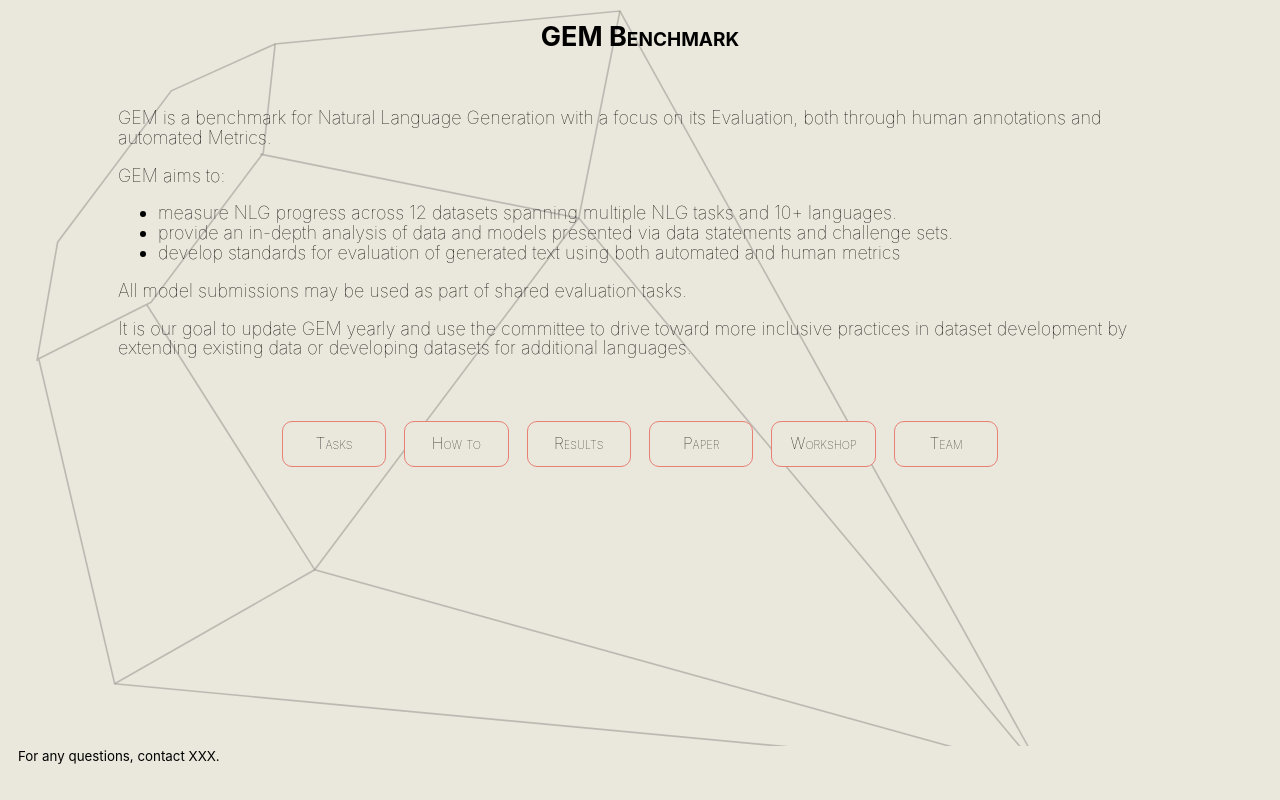
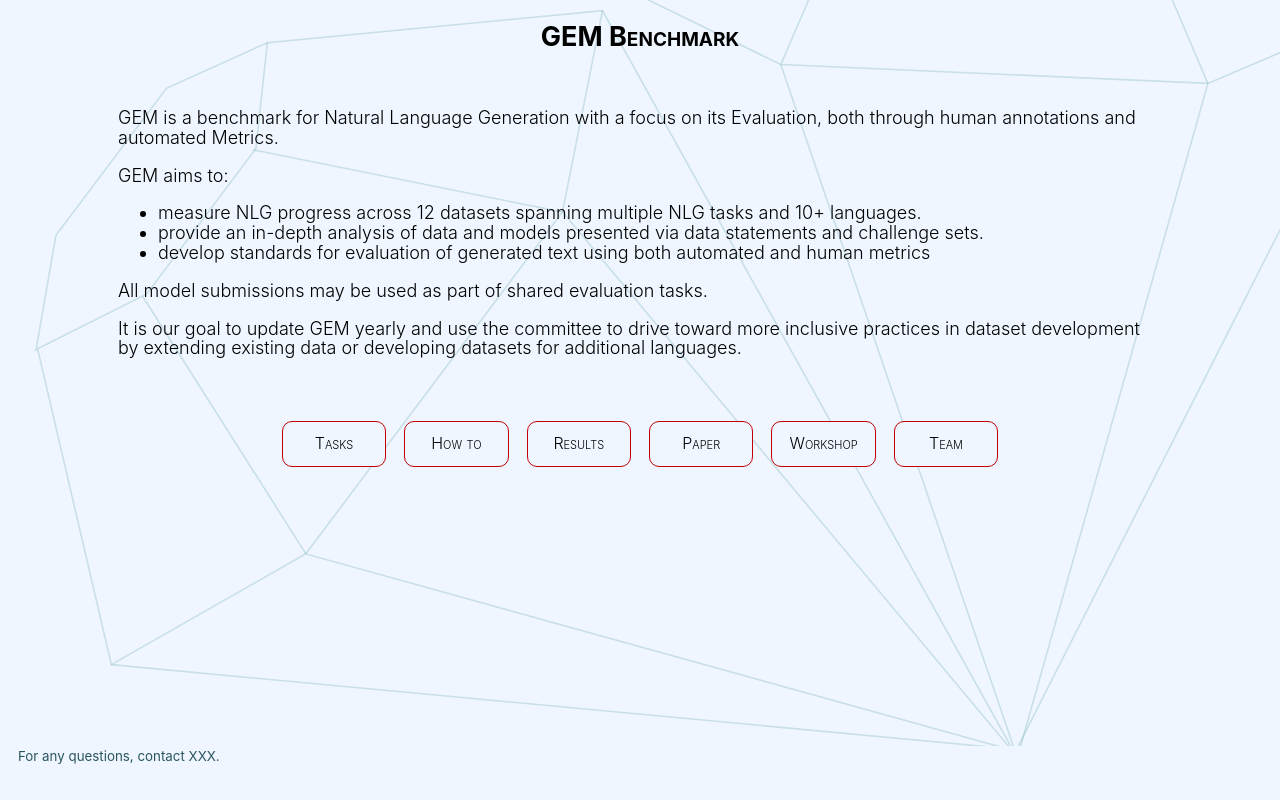
Before and after one commit to GEM-benchmark/GEM-benchmark.github.io, a Next.js app in the folder web/: page / in a window 1280 px wide. Built offline with nearby package versions, Linux system fonts and the light colour scheme.

Commit message:
lighter style.

```diff
--- a/web/components/layout.module.css
+++ b/web/components/layout.module.css
@@ -4,10 +4,6 @@
   margin: 3rem auto;
   margin-bottom: -3rem;
   min-height: calc(100vh - 108px);
-}
-
-.container path {
-  fill: red;
 }
 
 .header {
--- a/web/pages/index.module.css
+++ b/web/pages/index.module.css
@@ -6,13 +6,12 @@
 .description {
   line-height: 1.1;
   font-size: 1rem;
-  font-weight: lighter;
+  font-weight: 300;
 }
 
 .description {
   line-height: 1.1;
   font-size: 1rem;
-  font-weight: lighter;
 }
 
 .grid {
@@ -31,26 +30,26 @@
   text-align: center;
   color: inherit;
   text-decoration: none;
-  border: 1px solid #e98074;
+  border: 1px solid #c10001;
   border-radius: 10px;
   transition: 0.3s ease;
   font-variant: small-caps;
-  background-color: #eae7dc;
+  background-color: #eff6ff;
 }
 
 .card h3 {
   margin: 0 0 0 0;
   font-size: 12pt;
-  font-weight: lighter;
+  font-weight: 300;
 }
 
 .card:hover,
 .card:focus,
 .card:active {
   color: white;
-  border-color: #e85a4f;
+  border-color: #700001;
   text-decoration: none;
-  background-color: #e85a4f;
+  background-color: #c10001;
 }
 
 @media (max-width: 600px) {
--- a/web/styles/global.css
+++ b/web/styles/global.css
@@ -9,14 +9,15 @@
   height: 100%;
   min-height: 100%;
   /* background-color: #f7f7f7; */
-  background-color: #eae7dc;
+  background-color: #eff6ff;
 }
 
 #__next {
   min-height: 100%;
   /* Add the GEM as background */
-  background: url(../public/gem.svg) no-repeat top left;
-  background-size: contain;
+  background: url(../public/gem2_lighter.svg) no-repeat top left;
+  background-size: 100%;
+  background-attachment: fixed;
 }
 
 * {
--- a/web/styles/utils.module.css
+++ b/web/styles/utils.module.css
@@ -52,34 +52,33 @@
 }
 
 .lightText {
-  color: #999;
+  color: #70abaf;
 }
 
 .smallSpace {
   margin-right: 0.25rem;
 }
 
-.green {
-  background-color: #a2f6de;
-  color: #074634;
+.eggshell {
+  background-color: #eff6ff;
+  color: #2a555e;
 }
 
-.teal {
-  background-color: #a6f2f2;
-  color: #0a4343;
+.eggshell .light {
+  color: #70abaf;
 }
 
-.blue {
-  background-color: #99ccff;
-  color: #003366;
+.eggshell .accent {
+  color: #700001;
 }
 
-.purple {
-  background-color: #d0cdfe;
-  color: #080165;
+.eggshell .lightaccent {
+  font-weight: lighter;
+  color: #c10001;
 }
 
-.eggshell {
+
+/* .eggshell {
   background-color: #eae7dc;
   color: black;
 }
@@ -95,4 +94,4 @@
 .eggshell .lightaccent {
   font-weight: lighter;
   color: #e98074;
-}
+} */
```
Also changed, not shown: web/tasks/WikiLingua.md (+15 -0 lines), web/public/gem2.svg (added), web/public/gem2_lighter.svg (added).
